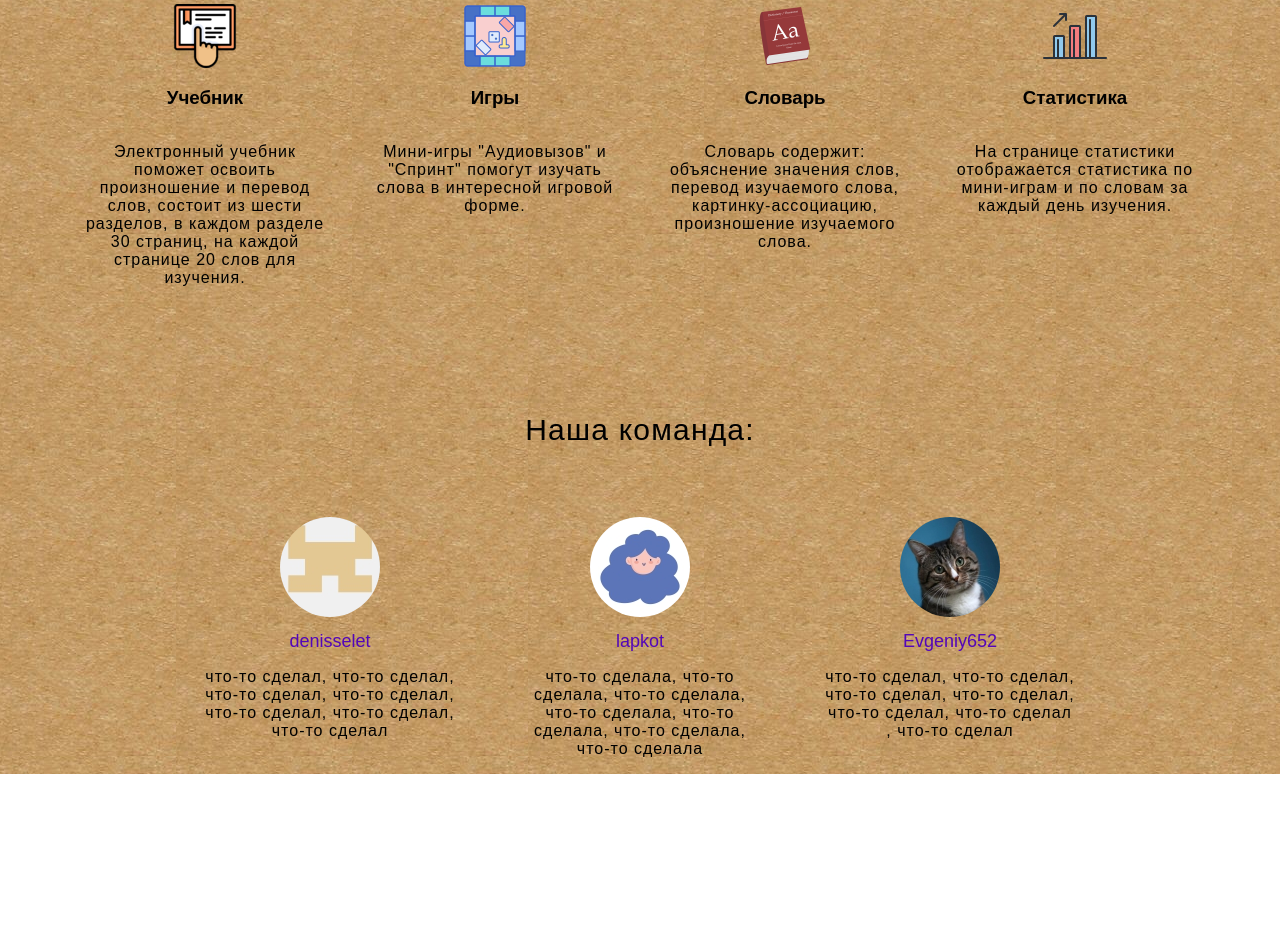
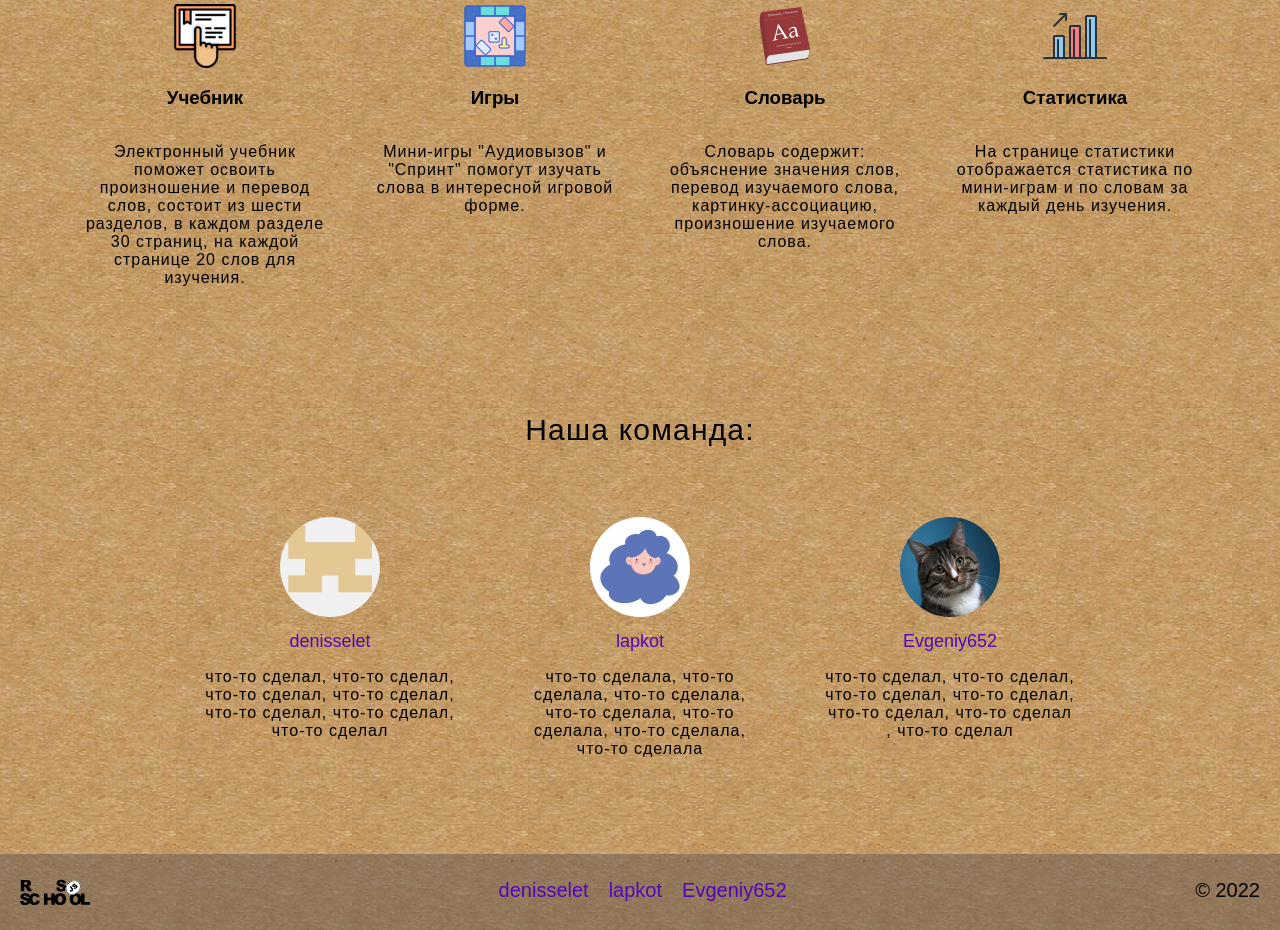
Before and after one commit to denisselet/rslang, a website: page src/index.html in a window 1280 px wide. Shown: the part 636-1566 px from the top of the page. Before the commit the page ends 1410 px from the top, so only its background shows below. Drawn offline with Linux system fonts and the light colour scheme.

Commit message:
feat: add footer

```diff
--- a/src/index.html
+++ b/src/index.html
@@ -82,7 +82,7 @@
 			</div>
 		</section>
 
-		<section class="section-team">
+		<section class="section-team" id="team">
 			<p class="name-section-team">
 				Наша команда:
 			</p>
@@ -123,6 +123,19 @@
 	</main>
 
 	<footer>
+		<div>
+			<a href="https://rs.school/js/"><img class="rs-logo" src="./assets/img/rs.svg" alt="logo-rs"></a>
+		</div>
+
+		<div class="footer-link-gh">
+			<a href="https://github.com/denisselet">denisselet</a>
+			<a href="https://github.com/lapkot">lapkot</a>
+			<a href="https://github.com/Evgeniy652">Evgeniy652</a>
+		</div>
+
+		<div>
+			© 2022
+		</div>
 	</footer>
 
 </body>
--- a/src/style.css
+++ b/src/style.css
@@ -5,6 +5,10 @@ body {
 	font-family: 'Arial', sans-serif;
 	box-sizing: border-box;
 }
+
+html {
+	scroll-behavior: smooth;
+  }
 
 
 .account-block:hover {
@@ -203,3 +207,32 @@ body {
 .team-item p {
 	letter-spacing: 1px;
 }
+
+footer {
+	background-color: rgba(87, 77, 77, 0.45);
+	margin-top: 80px;
+	display: flex;
+	flex-wrap: wrap;
+	justify-content: space-between;
+	column-gap:20px;
+	row-gap: 20px;
+	font-size: 20px;
+	padding: 25px 20px 20px 20px;
+}
+
+.rs-logo {
+	width: 70px;
+}
+
+.footer-link-gh {
+	display: flex;
+	flex-wrap: wrap;
+	column-gap: 20px;
+	row-gap: 20px;
+}
+
+.footer-link-gh a {
+	text-decoration: none;
+	display: block;
+	color:rgb(83, 7, 184);
+}
```
Also changed, not shown: src/assets/img/rs.svg (added).
